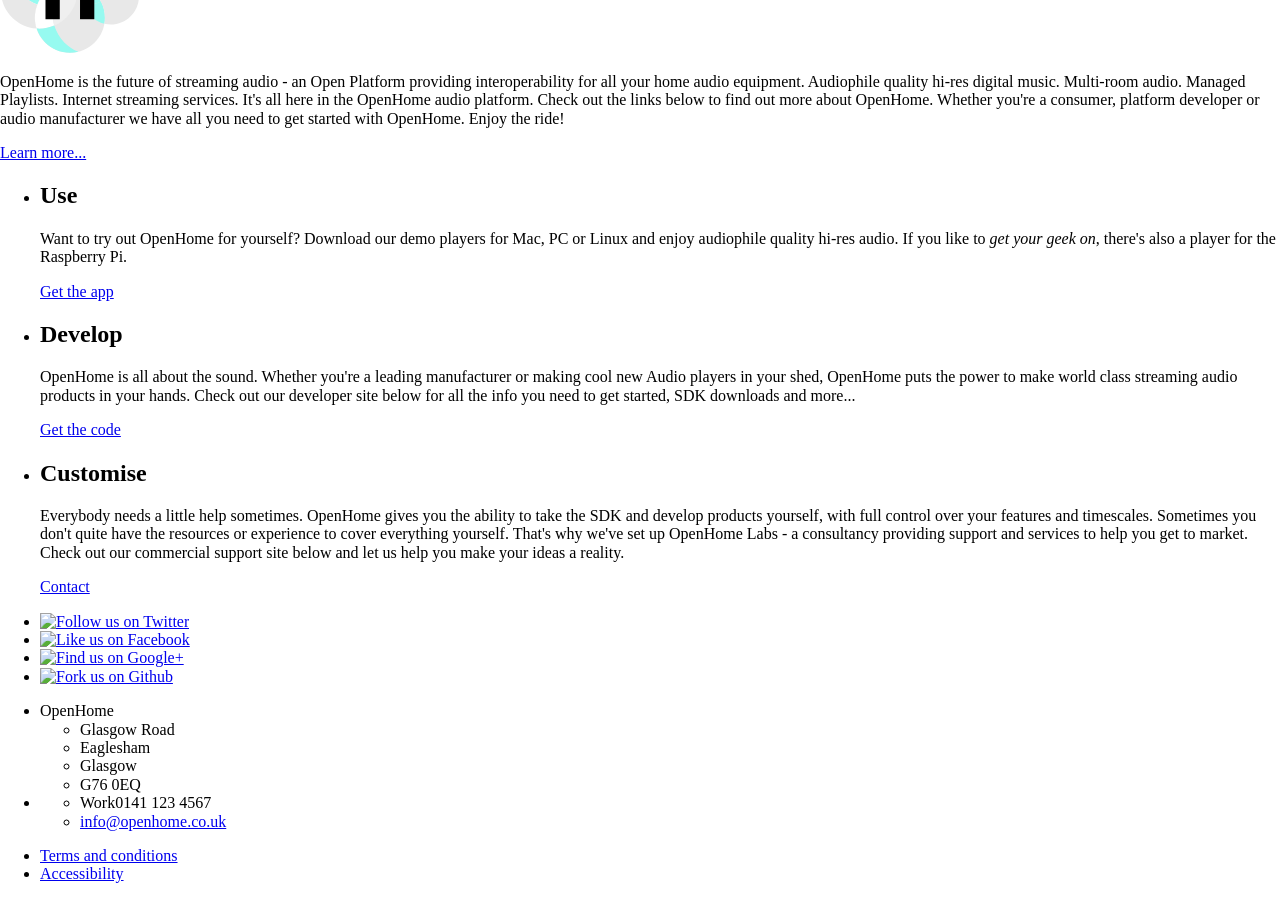
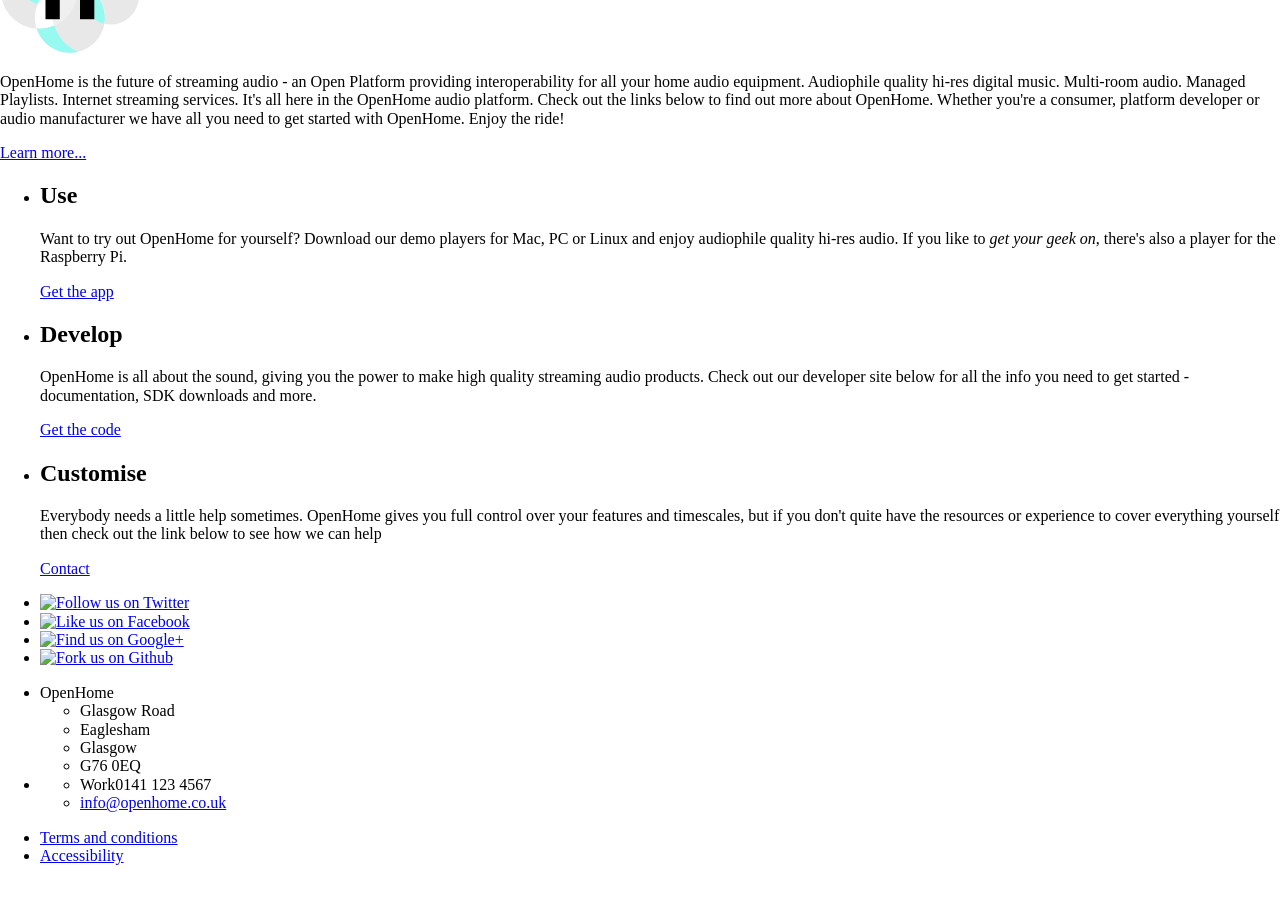
Before and after one commit to pedropoulis/pedropoulis.github.io, a Jekyll site: the page built from index.md, in a window 1280 px wide and 900 px high, scrolled down 815 px. Built offline with Jekyll 4.4.1, drawn with Linux system fonts in a browser that asks for light colours; nearby versions of some CDN libraries; library files that are not in the unit come from our copies.

Commit message:
More homepage updates

```diff
--- a/_includes/themes/bootstrap-3/home.html
+++ b/_includes/themes/bootstrap-3/home.html
@@ -41,7 +41,7 @@
                     </div>
                 </h2>
 
-                <p>OpenHome is all about the sound. Whether you're a leading manufacturer or making cool new Audio players in your shed, OpenHome puts the power to make world class streaming audio products in your hands. Check out our developer site below for all the info you need to get started, SDK downloads and more...</p>
+                <p>OpenHome is all about the sound, giving you the power to make high quality streaming audio products. Check out our developer site below for all the info you need to get started - documentation, SDK downloads and more.</p>
 
                 <a href="#" class="btn">Get the code</a>
             </li>
@@ -53,7 +53,7 @@
                     </div>
                 </h2>
 
-                <p>Everybody needs a little help sometimes. OpenHome gives you the ability to take the SDK and develop products yourself, with full control over your features and timescales. Sometimes you don't quite have the resources or experience to cover everything yourself. That's why we've set up OpenHome Labs - a consultancy providing support and services to help you get to market. Check out our commercial support site below and let us help you make your ideas a reality.</p>
+                <p>Everybody needs a little help sometimes. OpenHome gives you full control over your features and timescales, but if you don't quite have the resources or experience to cover everything yourself then check out the link below to see how we can help</p>
 
                 <a href="#" class="btn alt">Contact</a>
             </li>
```
